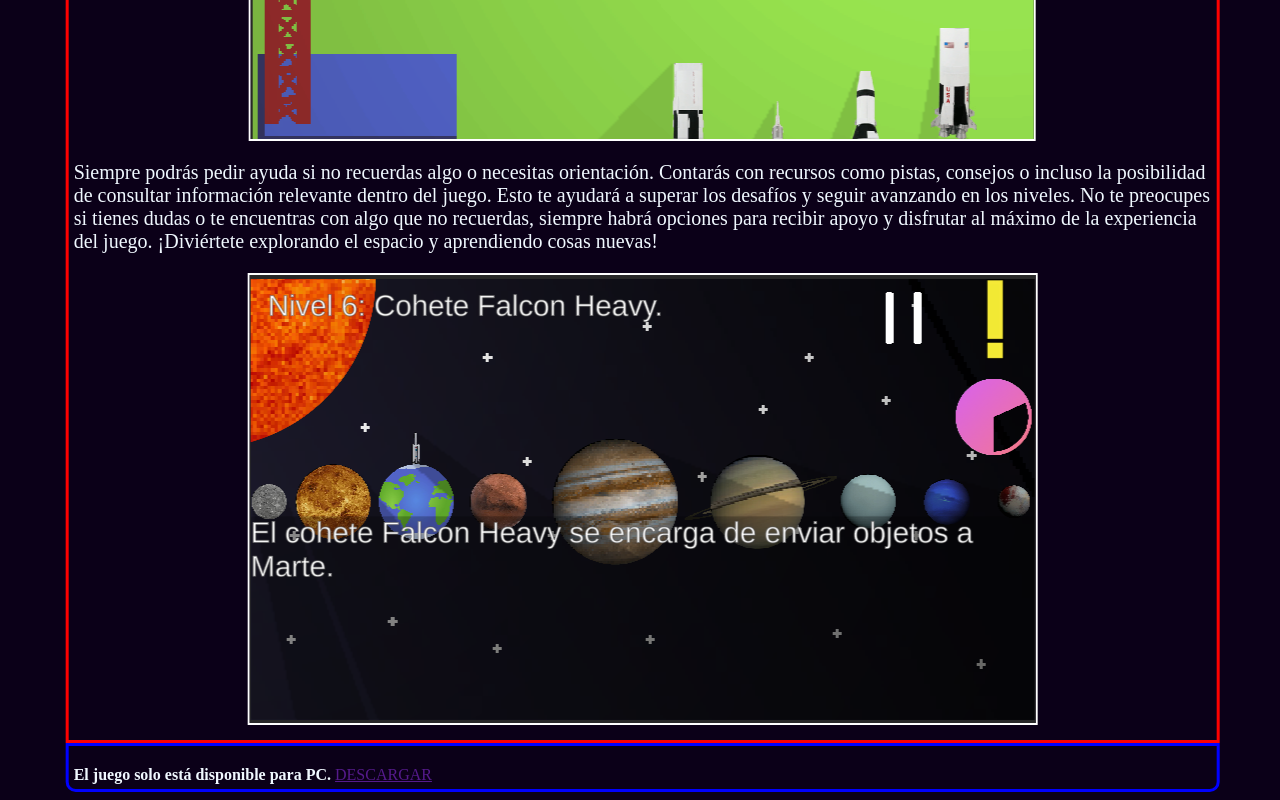
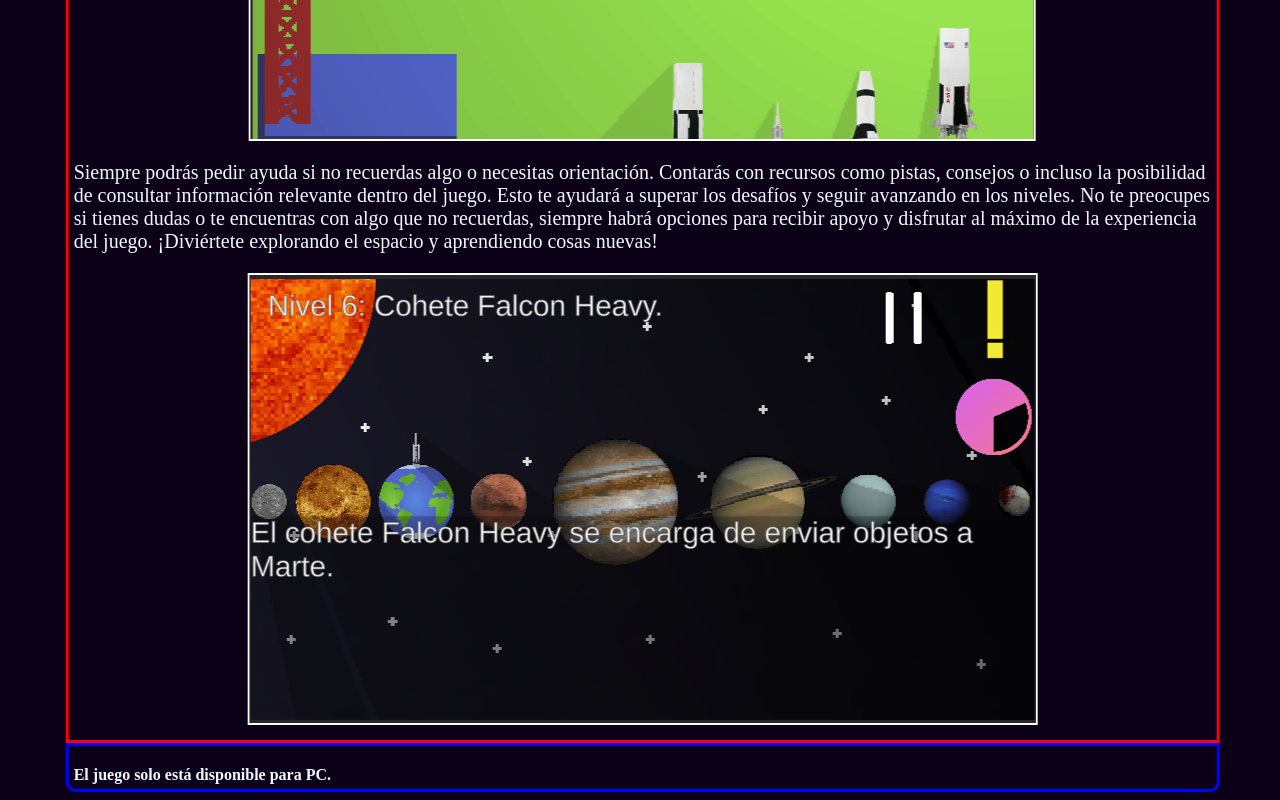
Before and after one commit to PlanetarioDigitalChimalhuacan/Juego_planetario_digital_Chimalhuacan.github.io, a plain HTML site: page index.html in a window 1280 px wide. Shown: the part 1305-2105 px from the top of the page. Drawn offline with Linux system fonts and the light colour scheme.

Commit message:
serealizan pruebas

```diff
--- a/index.html
+++ b/index.html
@@ -22,7 +22,6 @@
     </div>
     <div class="instalacion">
         <b>El juego solo está disponible para PC.</b>
-        <a href="" download="" target="_blank">DESCARGAR</a>
     </div>
 
 </body>
```
